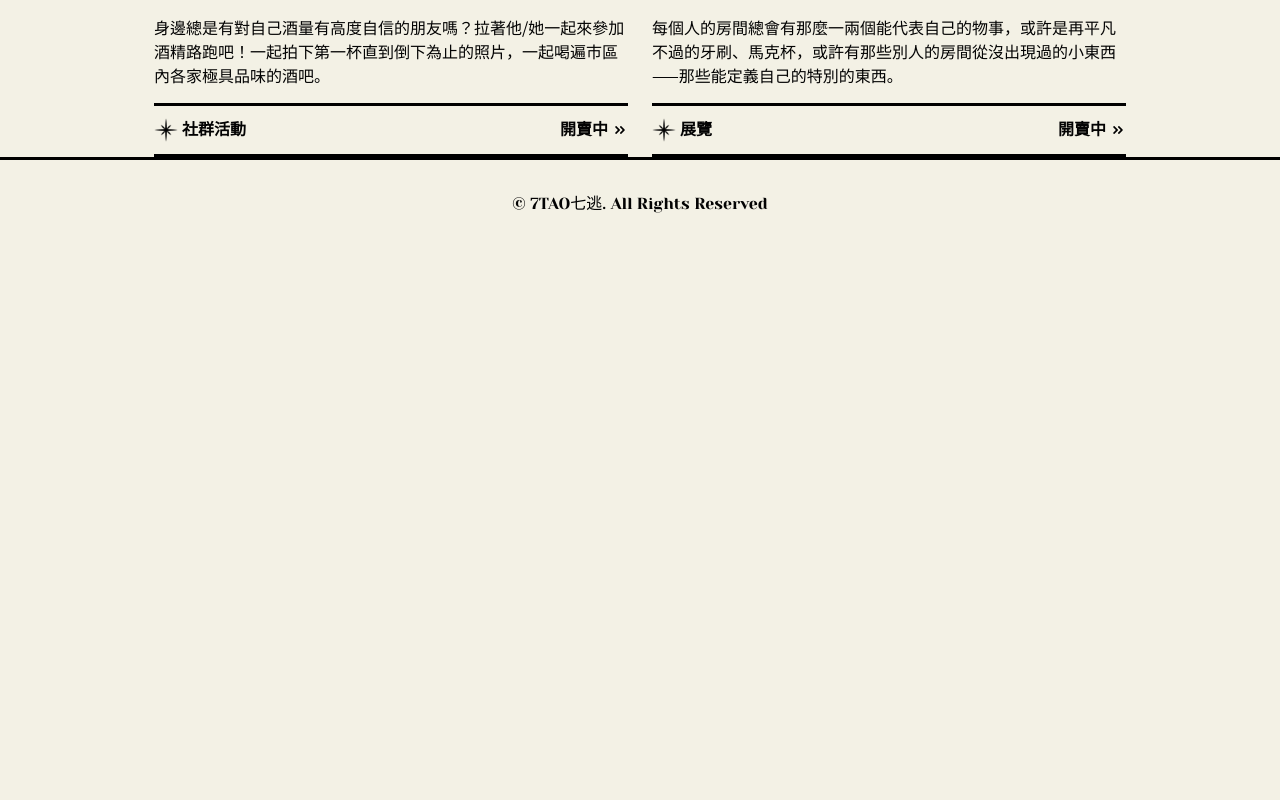
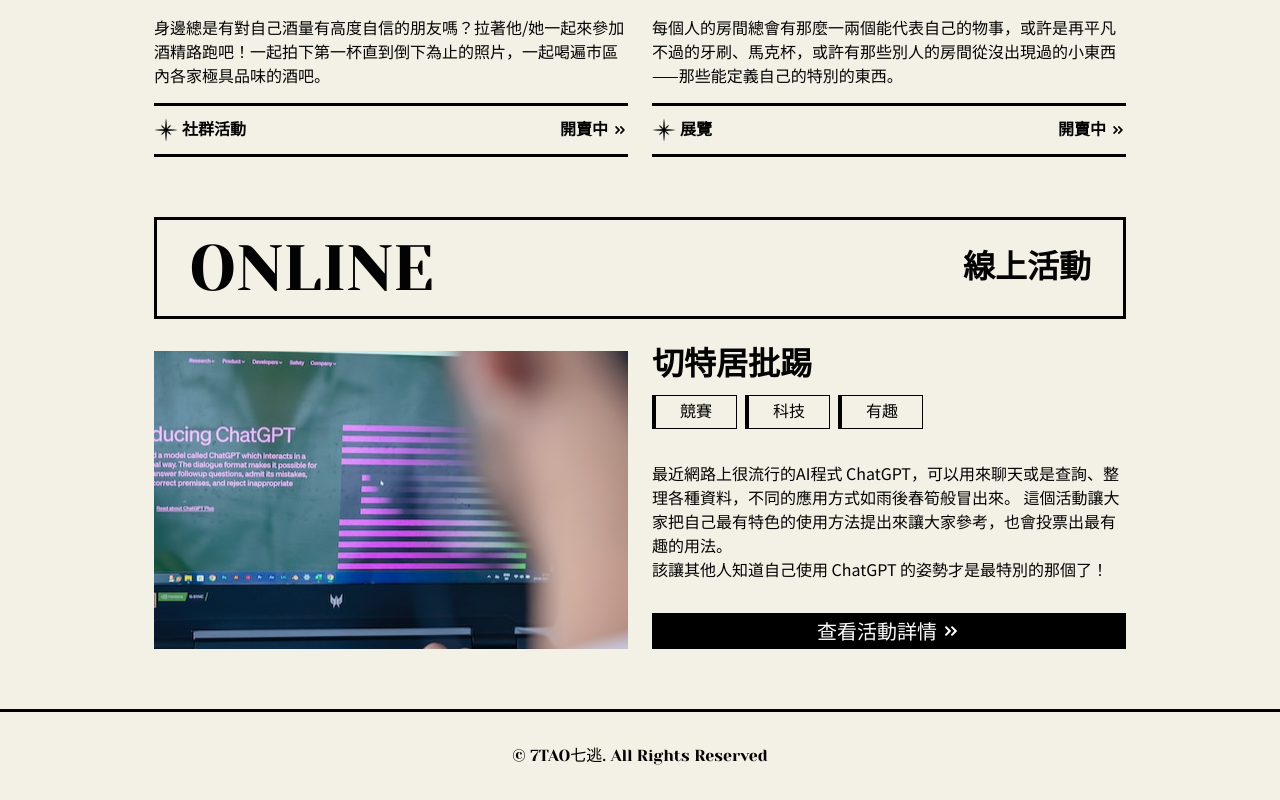
Before and after one commit to Narrowd4c/weblayout-practice-week6, a Vue app: page / in a window 1280 px wide. Shown: the part 2741-3541 px from the top of the page. Before the commit the page ends 2989 px from the top, so only its background shows below. Built offline with nearby package versions, Linux system fonts and the light colour scheme.

Commit message:
modify: HomeView layout

```diff
--- a/src/views/HomeView.vue
+++ b/src/views/HomeView.vue
@@ -1,12 +1,15 @@
 <script setup lang="ts">
 import CategoryComp from '../components/CategoryComp.vue'
 import EventsComp from '../components/EventsComp.vue'
+import OnlineEvent from '../components/OnlineEvent.vue'
+
 </script>
 
 <template>
   <div class="container">
     <CategoryComp></CategoryComp>
     <EventsComp></EventsComp>
+    <OnlineEvent></OnlineEvent>
   </div>
 </template>
 
--- a/tailwind.config.js
+++ b/tailwind.config.js
@@ -30,6 +30,9 @@
         primary: '#FBFF22',
         secondary: '#C96464'
       },
+      margin: {
+        15:'3.75rem'
+      },
       fontFamily: {
         yeseva: ["'Yeseva One'", 'cursive'],
         noto: ["'Noto Sans TC'", "'sans-serif'"]
```
